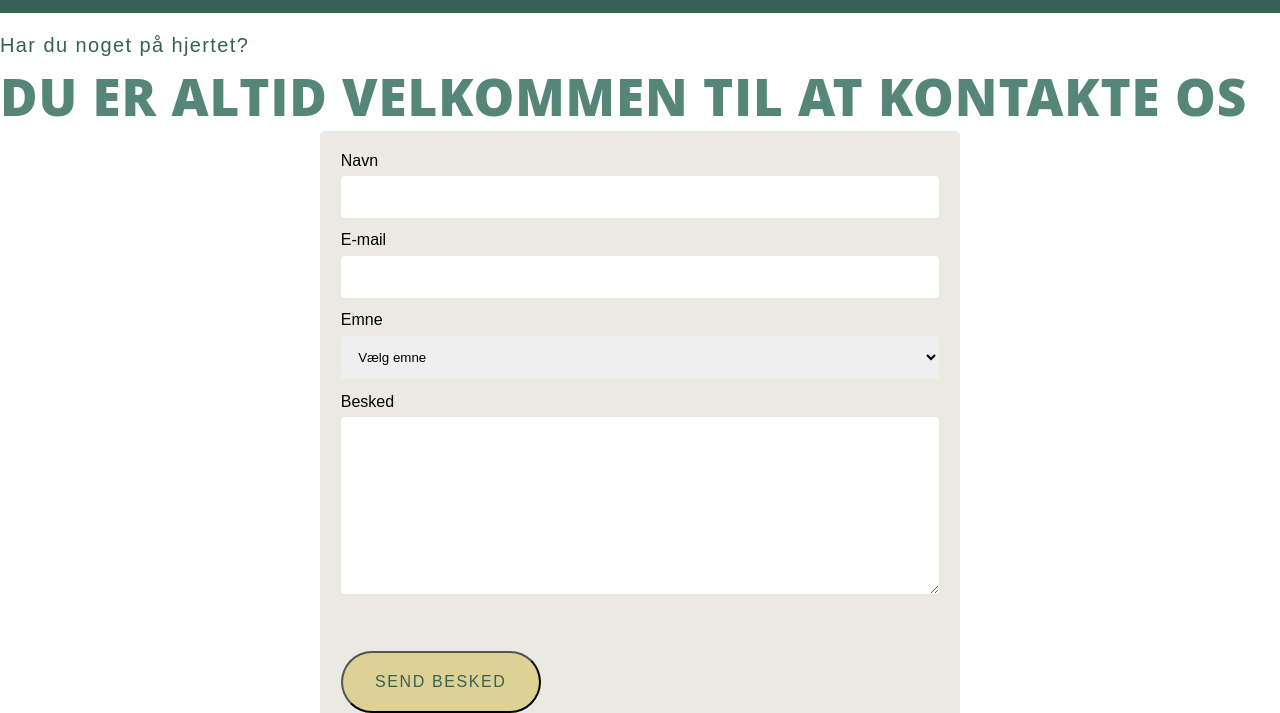
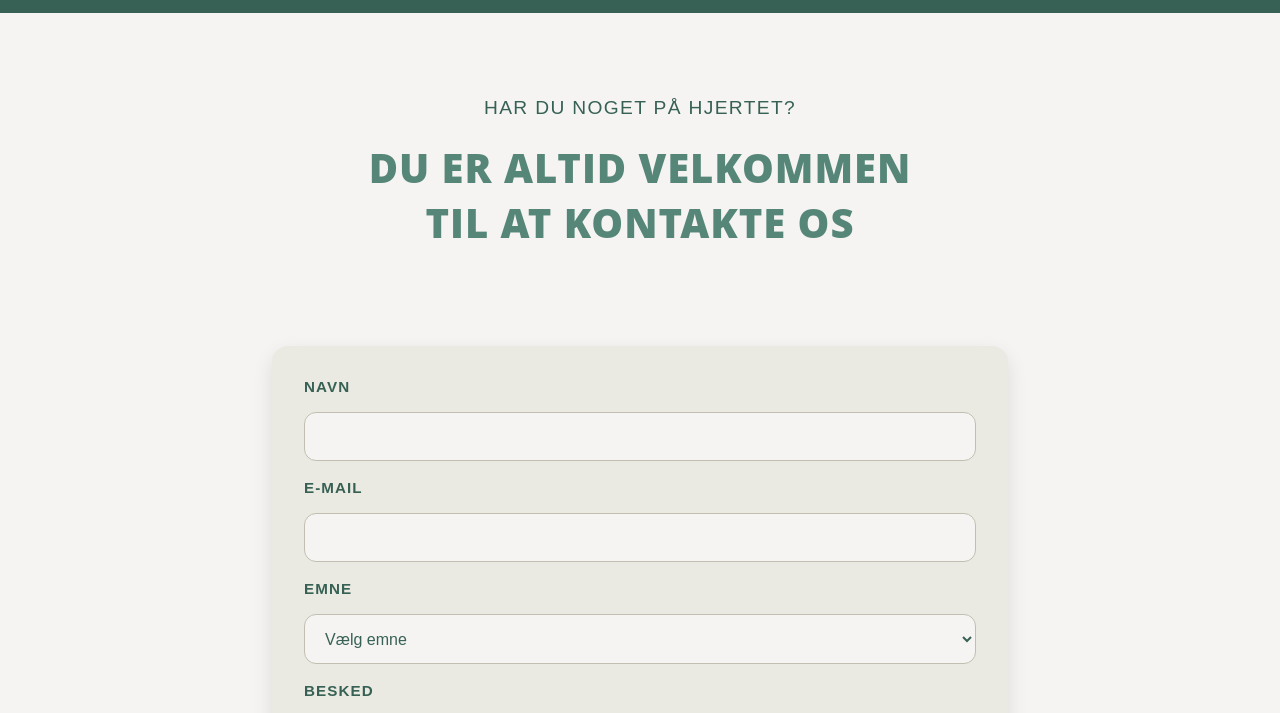
Before and after one commit to anjaflomunch/projekt-2---webtilg-ngelighed, a plain HTML site: page kontakt.html in a window 1280 px wide. Shown: the part 99-812 px from the top of the page. Drawn offline with Linux system fonts and the light colour scheme.

Commit message:
kontaktformular styling og box shadow styling

```diff
--- a/css/style.css
+++ b/css/style.css
@@ -43,6 +43,7 @@ img {
   border-radius: 3.75rem;
   margin-top: 2.5rem;
   min-width: 12.5rem;
+  box-shadow: 0 4px 10px rgba(55, 97, 85, 0.15);
 }
 
 .btn:hover {
@@ -358,6 +359,7 @@ footer {
   background: #E3E2D6;
   border-radius: 1.25rem;
   padding: 2.5rem 0.63rem;
+  box-shadow: 0 8px 20px rgba(0, 0, 0, 0.1);
 }
 
 .pauser .col p {
@@ -396,7 +398,7 @@ footer {
 
 .om video {
   width: 100%;
-  height: auto;
+  height: 100%;
   display: block;
   object-fit: cover;
 }
@@ -428,7 +430,7 @@ footer {
     align-items: start;
   }
 
-  .om img {
+  .om video {
     width: 100%;
     height: 100%;
     object-fit: cover;
@@ -445,45 +447,104 @@ footer {
 
 /* ----------- KONTAKT ----------- */
 
-.kontaktform {
-  border-radius: 5px;
-  background-color: #EBEAE2;
-  padding: 1.3em;
-  width: 50%;
-  margin: 0 auto; /*Centrerer elementet på siden*/
+.kontakt-page {
+  background-color: #F5F4F2;
 }
 
-input[type="text"],
-input[type="email"],
-input[type="tel"],
-select,
-textarea {
-  width: 100%; /*Gør input felterne 100% af forælderens bredde*/
-  padding: 1em;
-  border: none;
-  border-radius: 4px;
-  margin-top: 0.5em;
-  margin-bottom: 1em;
+/* ----- hero ----- */
+.kontakt-hero {
+  text-align: center;
+  padding: 3rem 1.5rem;
+}
+.kontakt-hero p {
+  text-transform: uppercase;
+  letter-spacing: 0.07em;
+  margin-top: 2rem;
+  padding-bottom: 0.5rem;
+  color: #376155;
+  font-size: 1.2rem;
+}
+.kontakt-hero h2 {
+  margin-top: 0.5rem;
+  margin-bottom: 0;
+  color: #568678;
 }
 
-fieldset {
-  border-style: none;
-  margin-bottom: 0.8em;
+/* --- kontaktfomular --- */
+.kontaktform {
+  padding: 2rem 1.25rem 3rem;
+}
+.kontaktform form {
+  max-width: 46rem;
+  margin: 0 auto;
+  display: grid;
+  gap: 1rem;
+  background: #EBEAE2;
+  padding: 1.5rem;
+  border-radius: 1rem;
+  box-shadow: 0 8px 20px rgba(0, 0, 0, 0.1);
 }
 
-input[type="checkbox"] {
-  margin: 0.8em 0em;
+/* labels */
+.kontaktform label {
+  font-weight: 600;
+  text-transform: uppercase;
+  letter-spacing: 0.07em;
+  color: #376155;
+  font-size: 0.95rem;
 }
 
-input[type="submit"] {
+/* inputfelter */
+.kontaktform input[type="text"],
+.kontaktform input[type="email"],
+.kontaktform select,
+.kontaktform textarea {
+  width: 100%;
+  padding: 0.9rem 1rem;
+  border: 1px solid #C2BFB0;
+  border-radius: 0.75rem;
+  background: #F5F4F2;
+  color: #376155;
+  font-size: 1rem;
+}
+
+/* fokus */
+.kontaktform input:focus-visible,
+.kontaktform select:focus-visible,
+.kontaktform textarea:focus-visible {
+  outline: none;
+  border-color: #568678;
+  box-shadow: 0 0 0 4px #DED194;
+}
+
+/* submit-knap */
+.kontaktform input[type="submit"] {
+  justify-self: center;
+  width: auto;
   background-color: #DED194;
-    font-size: 1rem;
   color: #376155;
-    text-decoration: none;
   text-transform: uppercase;
   letter-spacing: 0.1em;
-    padding: 1.25rem 1.88rem;
-    border-radius: 3.75rem;
-    margin-top: 2.5rem;
-    min-width: 12.5rem;
+  padding: 1.1rem 1.6rem;
+  border-radius: 3rem;
+  border: none;
+  cursor: pointer;
+  font-size: 1rem;
+  box-shadow: 0 4px 10px rgba(55, 97, 85, 0.15);
 }
+
+.kontaktform input[type="submit"]:hover {
+  background-color: #376155;
+  color: #EBEAE2;
+}
+
+/* ----- desktop kontakt ----- */
+@media (min-width: 769px) {
+.kontaktform {
+  padding: 3rem 2rem 4rem;
+}
+
+.kontaktform form {
+  padding: 2rem; gap: 1.1rem;
+}
+}
--- a/kontakt.html
+++ b/kontakt.html
@@ -8,7 +8,7 @@
   <script src="https://kit.fontawesome.com/f72245a13d.js" crossorigin="anonymous"></script>
 </head>
 
-<body>
+<body class="kontakt-page">
 
   <!-- Header -->
   <header>
@@ -24,40 +24,37 @@
     </nav>
   </header>
 
-  <!-- Hovedindhold -->
 <main>
-    <div>
+    <section class="kontakt-hero">
         <p>Har du noget på hjertet?</p>
-        <h1>Du er altid velkommen til at kontakte os </h1>
-    </div>
+        <h2>Du er altid velkommen<br>
+            til at kontakte os</h2>
+    </section>
 
-   <main class="kontaktform">
+    <section class="kontaktform">
         <form>
             <label for="navn">Navn</label>
-            <input id="navn" type="text"required>
+            <input id="navn" type="text" required>
 
-            <label for="mail">E-mail </label>
-            <input id="mail" type="email"required>
+            <label for="email">E-mail</label>
+            <input id="email" type="email" required>
 
-            <!-- dropdown -->
-             <div class="custom select">
-                <label for="emne">Emne</label>
+            <label for="emne">Emne</label>
                 <select id="emne" required>
-                    <option value="0" selected="true" disabled>Vælg emne</option>
-                    <option value="1">Spørgsmål</option>
-                    <option value="2">Ris/ros</option>
-                    <option value="3">Andet</option>
+                    <option value="" selected disabled>Vælg emne</option>
+                    <option value="spm">Spørgsmål</option>
+                    <option value="risros">Ris/ros</option>
+                    <option value="andet">Andet</option>
                 </select>
-             </div>
 
             <label for="besked">Besked</label>
-            <textarea id="besked" cols="30" rows="10" required></textarea>
+                <textarea id="besked" cols="30" rows="10" requied></textarea>
 
-            <input type="submit" name="submit" value="Send besked">
+            <input type="submit" value="Send besked">
+    </form>
+    </section>
+</main>
 
-        </form>
-
-</main>
 
   <!-- Footer -->
   <footer>
```
Lines whose indentation alone changed are shown as unchanged.
